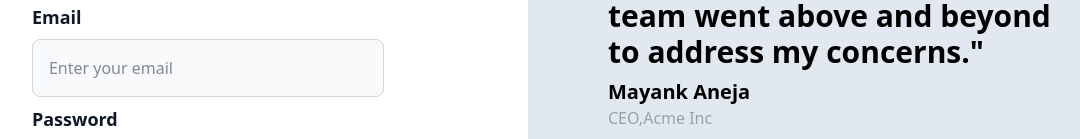
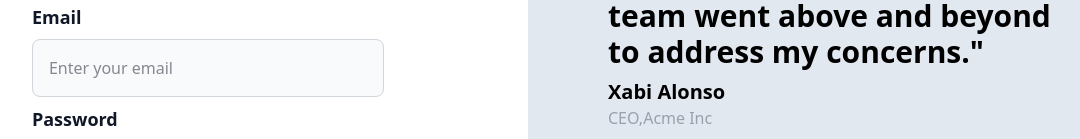
Before and after one commit to mayankaneja837/FlowNote, a React (Vite) app in the folder Frontend/: page /signup in a window 1280 px wide. Shown: the part 372-511 px from the top of the page, without its empty margins (112-1192 px from the left). Built offline with nearby package versions, Linux system fonts and the light colour scheme.

Commit message:
name change

```diff
--- a/Frontend/src/components/Quote.tsx
+++ b/Frontend/src/components/Quote.tsx
@@ -8,7 +8,7 @@ export const Quote=()=>{
     </div>
 
     <div className="pt-2 text-xl font-semibold ">
-        Mayank Aneja
+        Xabi Alonso
     </div>
     <div className="text-gray-400">
         CEO,Acme Inc
```
